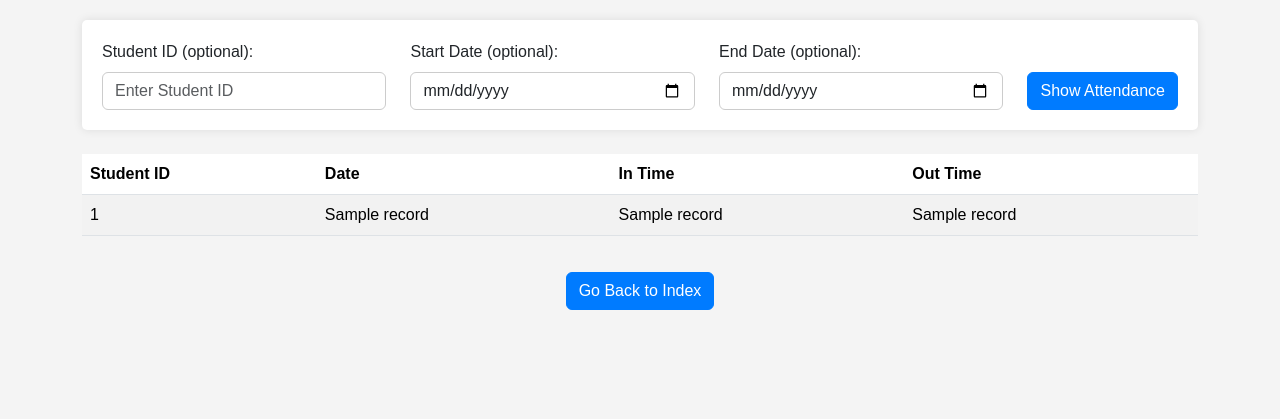
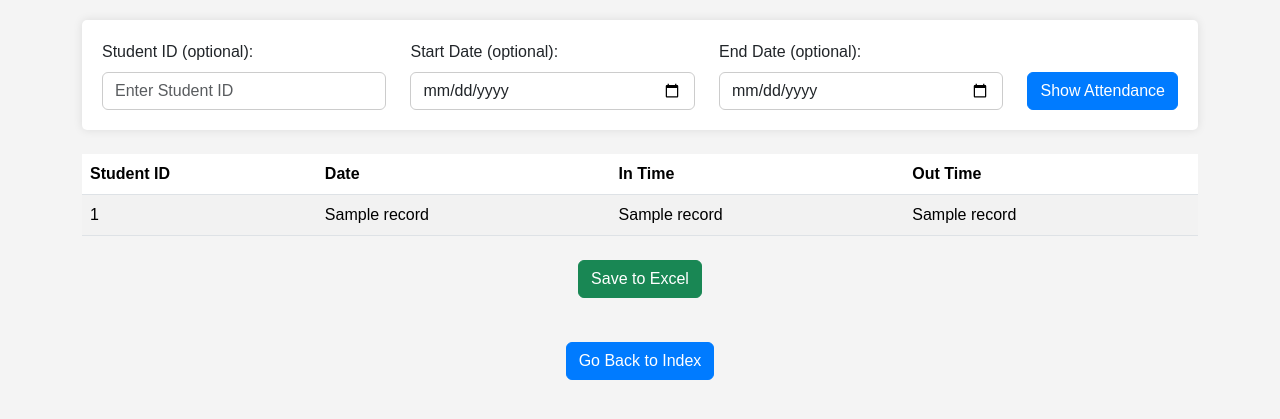
Before and after one commit to Sri-Ranganadh/Attendance-Log, a Flask app: template templates/attendance.html in a window 1280 px wide. Shown: the top 419 px of the page. Run offline with Flask 3, Linux system fonts and the light colour scheme; the template is opened without the code that fills it: most values are stand-ins (such as "Sample title", 1, 10 or a date in 2020).

Commit message:
modified

```diff
--- a/app.py
+++ b/app.py
@@ -1,10 +1,14 @@
-from flask import Flask, render_template, request, redirect, url_for
+from flask import Flask, render_template, request, redirect, url_for, send_file
 import sqlite3
 from datetime import datetime
 import subprocess
 import os
+from io import BytesIO
+import pandas as pd
 
+temp_attendance_data = None
 app = Flask(__name__)
+
 
 @app.route('/')
 def index():
@@ -53,6 +57,7 @@ def take_attendance():
 
 @app.route('/attendance', methods=['GET', 'POST'])
 def show_attendance():
+    global temp_attendance_data
     if request.method == 'POST':
         student_id = request.form.get('StudentID', '')
         start_date = request.form.get('StartDate', '')
@@ -88,11 +93,33 @@ def show_attendance():
 
         if not attendance_data:
             return render_template('attendance.html', no_data=True, attendance_data=[], student_id=student_id, start_date=start_date, end_date=end_date)
-
-        return render_template('attendance.html', no_data=False, attendance_data=attendance_data, student_id=student_id, start_date=start_date, end_date=end_date)
+        else :
+            temp_attendance_data = attendance_data
+            return render_template('attendance.html', no_data=False, attendance_data=attendance_data, student_id=student_id, start_date=start_date, end_date=end_date)
     else:
         # Initial page load or navigation to /attendance without POST
         return render_template('attendance.html', no_data=False)
+
+
+
+@app.route('/download_excel')
+def download_excel():
+    global temp_attendance_data
+    if temp_attendance_data is None:
+        return "No data available", 404  # Or redirect to a different page
+
+    df = pd.DataFrame(temp_attendance_data, columns=['Student ID', 'Date', 'In Time', 'Out Time'])
+
+    output = BytesIO()
+    with pd.ExcelWriter(output, engine='openpyxl') as writer:
+        df.to_excel(writer, sheet_name='Sheet1', index=False)
+    output.seek(0)
+
+    # Clear the temporary data after generating the file
+    temp_attendance_data = None
+
+    return send_file(output,as_attachment=True,download_name='attendance.xlsx',mimetype='application/vnd.openxmlformats-officedocument.spreadsheetml.sheet')
+
 
 @app.route('/train')
 def train():
--- a/requirements.txt
+++ b/requirements.txt
@@ -3,4 +3,5 @@ numpy
 scikit-image
 pandas
 opencv-python
-flask
+Flask
+openpyxl
--- a/templates/attendance.html
+++ b/templates/attendance.html
@@ -87,9 +87,17 @@
                 {% endfor %}
             </tbody>
         </table>
-        <div class="text-center">
+
+        <div class="text-center mt-4">
+            {% if attendance_data %}
+            <a href="{{ url_for('download_excel') }}" class="btn btn-success">Save to Excel</a>
+            {% endif %}
+        </div>
+
+        <div class="text-center mt-4">
             <a href="/" class="btn btn-primary go-back-btn">Go Back to Index</a>
         </div>
+
         {% endif %}
     </div>
     <script src="https://cdn.jsdelivr.net/npm/bootstrap@5.3.1/dist/js/bootstrap.bundle.min.js" integrity="sha384-KyZXEAg3QhqLMpG8r+Knujsl5+z0I5t9z5lFf5r5l5u5jmpVlFq1QHoI4Ct3JFsh" crossorigin="anonymous"></script>
--- a/templates/index.html
+++ b/templates/index.html
@@ -47,7 +47,8 @@
         }
     </style>
 </head>
-<body>
+<body >
+
     <div class="container">
         <h1>Lab Register Management</h1>
         <div class="btn-container">
--- a/templates/register.html
+++ b/templates/register.html
@@ -126,7 +126,11 @@ form .text h3 a:hover{
       <div class="input-box button">
         <input type="Submit" value="Register Now">
       </div>
+      <div class="input-box button">
+        <input  value="Go Back" style="text-align: center;" onclick="window.location.href = 'index.html';">
+      </div>
     </form>
+
   </div>
 </body>
 </html>
```
Also changed, not shown: data/features_all.csv (deleted, +0 -2 lines).
